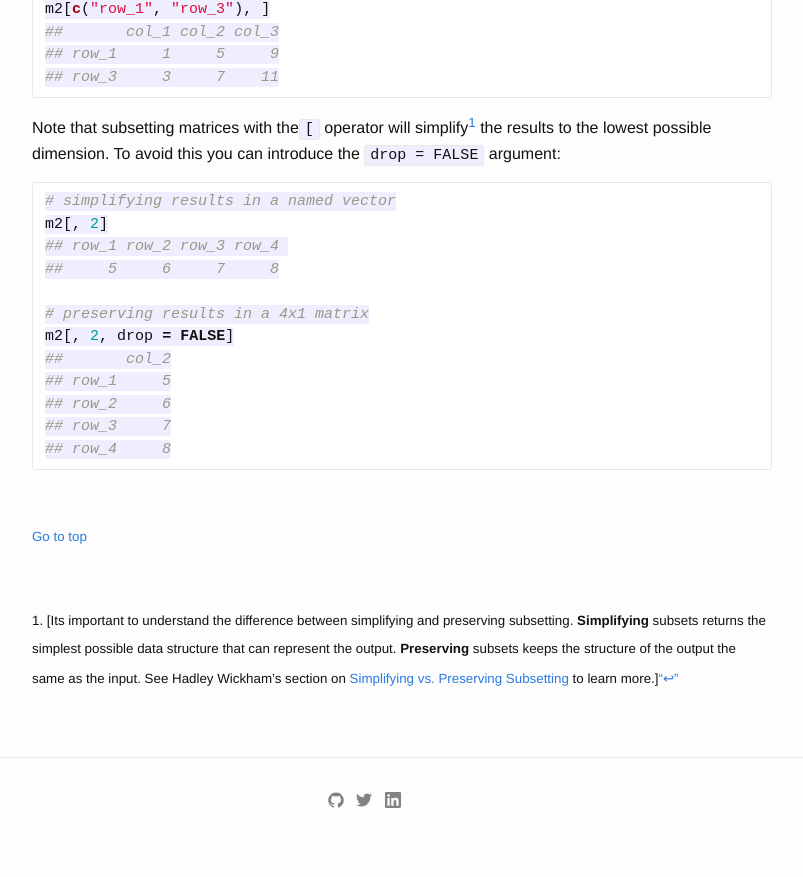
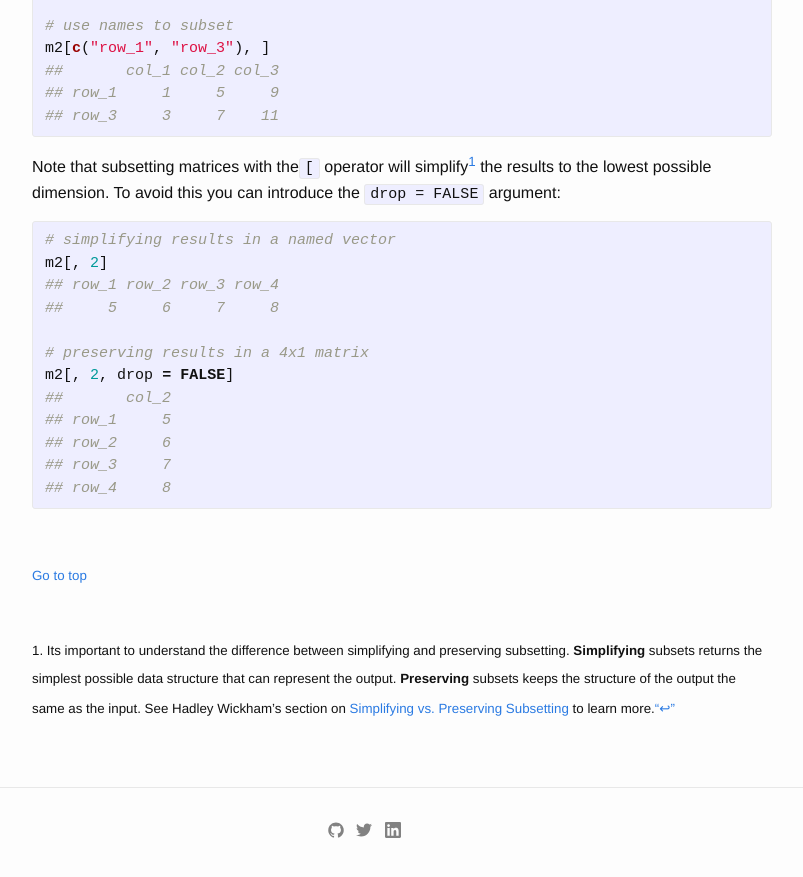
Before and after one commit to bradleyboehmke/bradleyboehmke, a Jekyll site: the page built from tutorials/matrix.md, in a window 1280 px wide and 900 px high, scrolled down 5523 px. Shown: the top 877 px of the window, without its empty margins (238-1041 px from the left). Built offline with Jekyll 4.4.1, drawn with Linux system fonts in a browser that asks for light colours.

Commit message:
Update matrix.md

````diff
--- a/tutorials/matrix.md
+++ b/tutorials/matrix.md
@@ -5,11 +5,12 @@ title: NULL
 
 [R Vocab Topics](index) &#187; [Data Structures](data_structures) &#187; Matrix
 
+<br>
+
 * <a href="#creating">Creating</a>
 * <a href="#adding">Adding on to</a>
 * <a href="#attributes">Adding attributes</a>
 * <a href="#subsetting">Subsetting</a>
-
 
 <br>
 
@@ -18,7 +19,7 @@ title: NULL
 # Creating
 Matrices are simply vectors with a dimension attribute.  Matrices are constructed column-wise, so entries can be thought of starting in the “upper left” corner and running down the columns.  We can create a matrix using the `matrix()` function:
 
-```r
+{% highlight r %}
 # numeric matrix
 m1 <- matrix(1:6, nrow = 2, ncol = 3)
 m1
@@ -47,11 +48,11 @@ str(m2)
 attributes(m2)
 ## $dim
 ## [1] 2 3
-```
+{% endhighlight %}
 
 Matrices can also be created using the column-bind `cbind()` and row-bind `rbind()` functions:
 
-```r
+{% highlight r %}
 v1 <- 1:4
 v2 <- 5:8
 
@@ -76,7 +77,7 @@ cbind(v1, v2, v3)
 ## [2,]  2  6 10
 ## [3,]  3  7 11
 ## [4,]  4  8 12
-```
+{% endhighlight %}
 
 
 <br>
@@ -86,7 +87,7 @@ cbind(v1, v2, v3)
 # Adding on to
 We can leverage the `cbind()` and `rbind()` functions for adding onto matrices as well:
 
-```r
+{% highlight r %}
 m1 <- cbind(v1, v2)
 m1
 ##      v1 v2
@@ -111,7 +112,7 @@ rbind(m1, c(4.1, 8.1))
 ## [3,] 3.0 7.0
 ## [4,] 4.0 8.0
 ## [5,] 4.1 8.1
-```
+{% endhighlight %}
 
 
 
@@ -122,7 +123,7 @@ rbind(m1, c(4.1, 8.1))
 # Adding attributes
 As previously mentioned, matrices by default will have a dimension attribute.  However, matrices can also have additional attributes such as row names, column names, and comments:
 
-```r
+{% highlight r %}
 # basic matrix
 m2 <- matrix(1:12, nrow = 4, ncol = 3)
 m2
@@ -208,7 +209,7 @@ attributes(m2)
 ##
 ## $comment
 ## [1] "adding a comment to a matrix"
-```
+{% endhighlight %}
 
 <br>
 
@@ -217,7 +218,7 @@ attributes(m2)
 # Subsetting
 To subset matrices we use the `[` operator; however, since matrices have 2 dimensions we need to incorporate subsetting arguments for both dimensions.  A generic form of matrix subsetting looks like: `matrix[rows, columns]`.  The primary differences in matrix subsetting is what we use for the 'rows' and 'columns' arguments.
 
-```r
+{% highlight r %}
 m2
 ##       col_1 col_2 col_3
 ## row_1     1     5     9
@@ -258,11 +259,11 @@ m2[c("row_1", "row_3"), ]
 ##       col_1 col_2 col_3
 ## row_1     1     5     9
 ## row_3     3     7    11
-```
+{% endhighlight %}
 
 Note that subsetting matrices with the`[` operator will simplify<sup><a href="#fn1" id="ref1">1</a></sup> the results to the lowest possible dimension.  To avoid this you can introduce the `drop = FALSE` argument:
 
-```r
+{% highlight r %}
 # simplifying results in a named vector
 m2[, 2]
 ## row_1 row_2 row_3 row_4
@@ -275,12 +276,12 @@ m2[, 2, drop = FALSE]
 ## row_2     6
 ## row_3     7
 ## row_4     8
-```
+{% endhighlight %}
 
 <br>
 
 <small><a href="#">Go to top</a></small>
 
 <br>
-<br>
-<sup id="fn1">1. [Its important to understand the difference between simplifying and preserving subsetting.  **Simplifying** subsets returns the simplest possible data structure that can represent the output. **Preserving** subsets keeps the structure of the output the same as the input.  See Hadley Wickham's section on [Simplifying vs. Preserving Subsetting](http://adv-r.had.co.nz/Subsetting.html#subsetting-operators) to learn more.]<a href="#ref1" title="Jump back to footnote 1 in the text.">"&#8617;"</a><sup>
+
+<sup id="fn1">1. Its important to understand the difference between simplifying and preserving subsetting.  **Simplifying** subsets returns the simplest possible data structure that can represent the output. **Preserving** subsets keeps the structure of the output the same as the input.  See Hadley Wickham's section on [Simplifying vs. Preserving Subsetting](http://adv-r.had.co.nz/Subsetting.html#subsetting-operators) to learn more.<a href="#ref1" title="Jump back to footnote 1 in the text.">"&#8617;"</a><sup>
````
